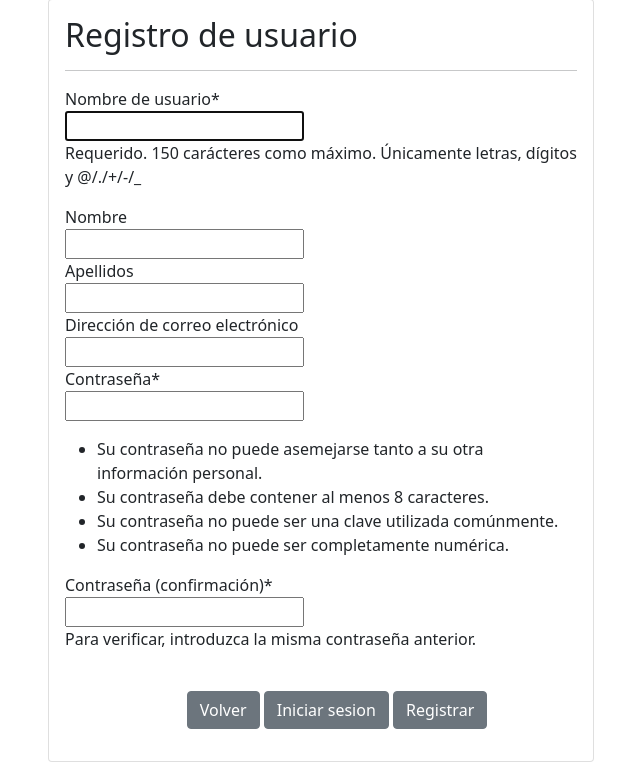
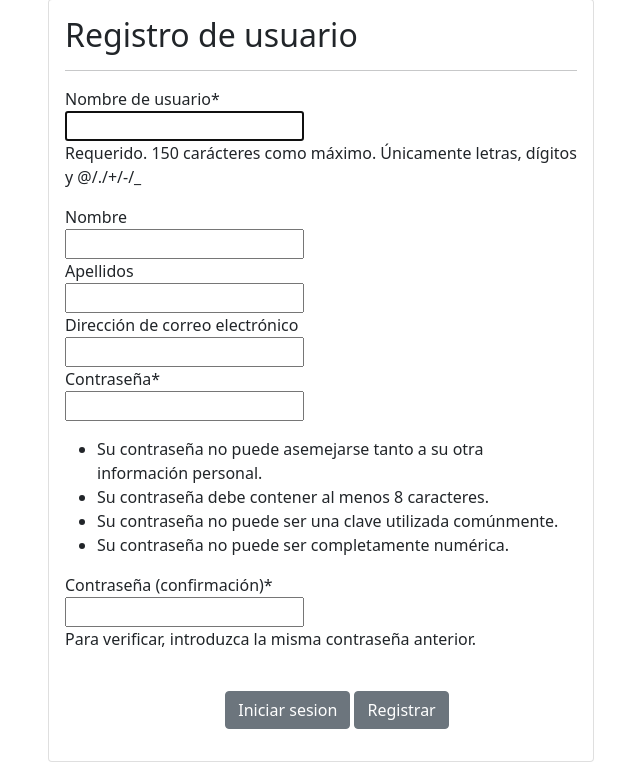
Before and after one commit to Camycog/Proyectofinal, a Django app: page /registro/ in a window 1280 px wide. Shown: the part 224-986 px from the top of the page, without its empty margins (319-959 px from the left). Run offline with Django 4.2, Linux system fonts and the light colour scheme; some libraries are stand-ins or nearby versions.

Commit message:
saque los bonotes volver

```diff
--- a/Musica/templates/registration/registro.html
+++ b/Musica/templates/registration/registro.html
@@ -31,7 +31,6 @@
                 <br>
                 <div class="d-flex justify-content-center">
                 <ul>
-                <a class="btn btn-secondary" href="{% url 'home' %}" role="button">Volver</a>
                 <a class="btn btn-secondary"href="{% url 'login' %}" role="button">Iniciar sesion</a>
                 <input type="submit" value="Registrar" class="btn btn-secondary" >
               </ul>
```
